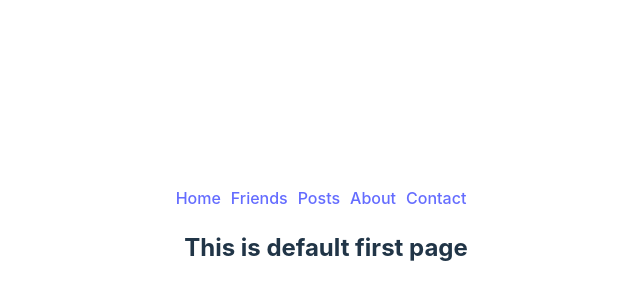
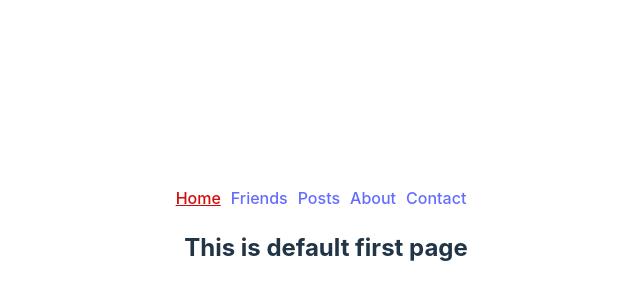
Before and after one commit to hasibprangon/intro-to-react-router-recap, a React (Vite) app: page / in a window 1280 px wide. Shown: the part 164-464 px from the top of the page, without its empty margins (314-954 px from the left). Built offline with nearby package versions, Linux system fonts and the light colour scheme.

Commit message:
Using active link

```diff
--- /dev/null
+++ b/src/Components/ActiveLink/ActiveLink.css
@@ -0,0 +1,4 @@
+.active{
+    color: rgb(212, 11, 11);
+    text-decoration: underline;
+}
--- /dev/null
+++ b/src/Components/ActiveLink/ActiveLink.jsx
@@ -0,0 +1,16 @@
+import React from 'react';
+import { NavLink } from 'react-router-dom';
+import './ActiveLink.css'
+
+const ActiveLink = ({to, children}) => {
+    return (
+        <NavLink
+            to={to}
+            className={({ isActive}) => isActive? "active" :  "" }
+        >
+            {children}
+        </NavLink>
+    );
+};
+
+export default ActiveLink;
--- a/src/Components/Header/Header.jsx
+++ b/src/Components/Header/Header.jsx
@@ -1,14 +1,15 @@
 import React from 'react';
-import { Link } from 'react-router-dom';
+import { Link, NavLink } from 'react-router-dom';
 import './Header.css'
+import ActiveLink from '../ActiveLink/ActiveLink';
 const Header = () => {
     return (
         <nav>
-            <Link to="/">Home</Link>
-            <Link to="/friends">Friends</Link>
-            <Link to="/posts">Posts</Link>
-            <Link to="/about">About</Link>
-            <Link to="/contact">Contact</Link>
+            <ActiveLink to="/">Home</ActiveLink>
+            <ActiveLink to="/friends">Friends</ActiveLink>
+            <ActiveLink to="/posts">Posts</ActiveLink>
+            <ActiveLink to="/about">About</ActiveLink>
+            <ActiveLink to="/contact">Contact</ActiveLink>
 
         </nav>
     );
```
